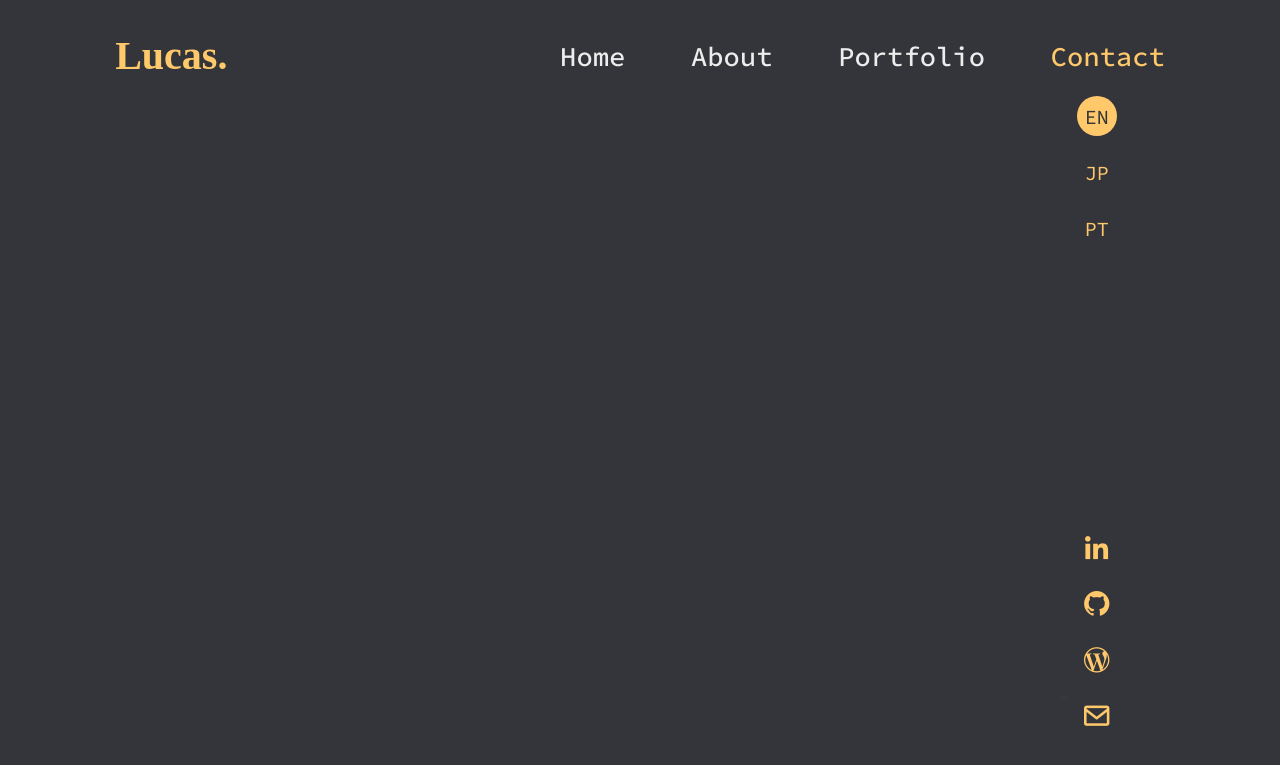
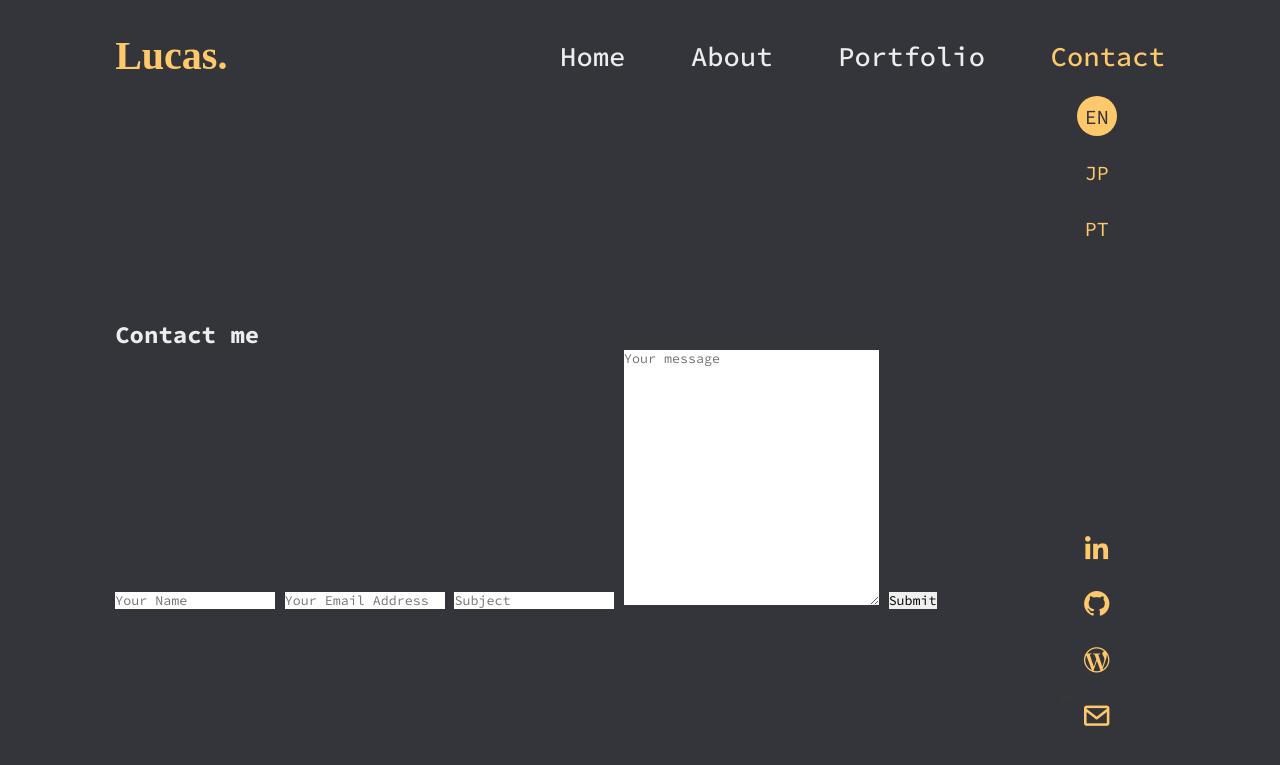
Before and after one commit to KawasakiLucas/my-portfolio-website, a Python web app: template templates/contact.html in a window 1280 px wide. Shown: the top 765 px of the page. Run offline with Jinja, Linux system fonts and the light colour scheme; the template is opened without the code that fills it, so the values that code supplies are empty; some libraries are stand-ins or nearby versions; some web fonts are replaced.

Commit message:
Update contact.html
Fix content bug.

```diff
--- a/templates/contact.html
+++ b/templates/contact.html
@@ -33,7 +33,21 @@
   <!-------------------------------- SECTION -------------------------------->
   <section>
     <!------------------------- CONTENT ------------------------->
-
+    <div class="contact_content">
+      <h1 class="translatable" data-key="contact_me">Contact me</h1>
+      <!----------- CONTACT FORM ----------->
+      <div class="contact_form">
+        <!--<form action="{{ url_for('contact') }}" method="post">-->
+        <form method="post">
+          <input id="name" name="user_name" type="text" placeholder="Your Name" class="form_item" required>
+          <input id="email" name="email" type="email" placeholder="Your Email Address" class="form_item" required>
+          <input id="subject" name="subject" type="text" placeholder="Subject" class="form_item" required>
+          <textarea id="message" name="text" cols="30" rows="15" placeholder="Your message" class="form_item" required></textarea>
+          <button id="submit" value="Submit" type="submit" class="send form_item_button translatable" data-key="submit">Submit</button>
+        </form>
+      </div>
+      <!----------- CONTACT FORM ----------->
+    </div>
     <!------------------------- CONTENT ------------------------->
     <!----------- LANGUAGE BUTTONS ----------->
     <div class="language-buttons">
```
